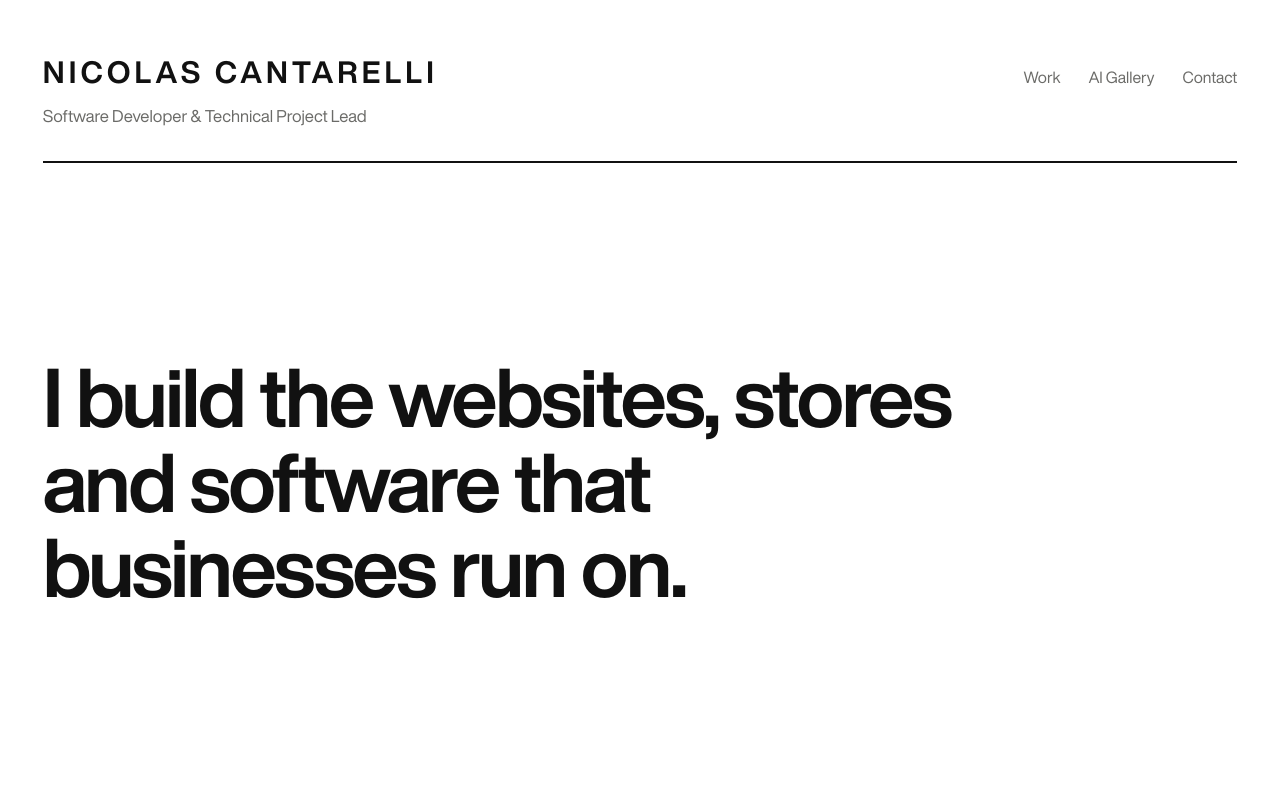
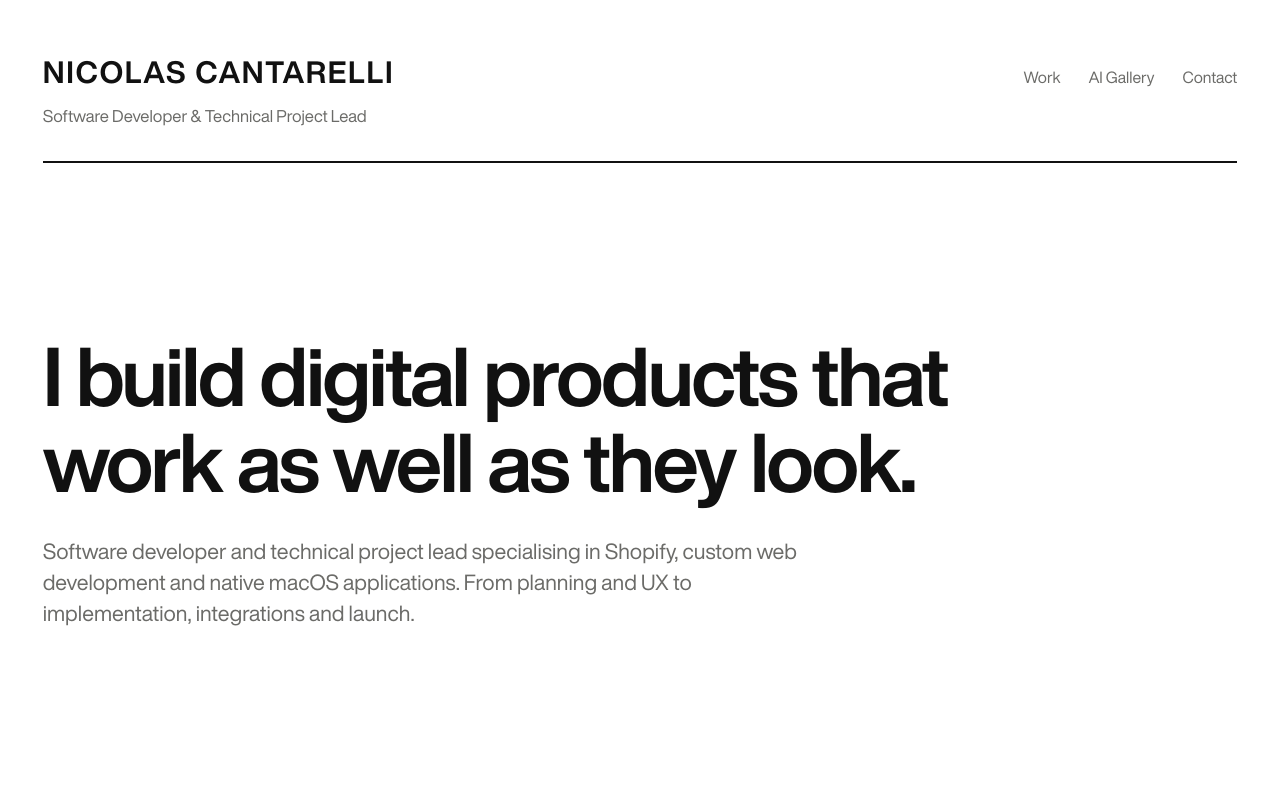
Before and after one commit to nicocantarelli/nicocantarelli-site, a website: page index.html in a window 1280 px wide. Shown: the top 800 px of the page. Drawn offline with Linux system fonts and the light colour scheme.

Commit message:
New hero copy with supporting line, tighter name tracking

```diff
--- a/index.html
+++ b/index.html
@@ -54,7 +54,7 @@
   .name {
     font-weight: 700;
     font-size: clamp(1.2rem, 3.4vw, 1.9rem);
-    letter-spacing: 0.14em;
+    letter-spacing: 0.06em;
     text-transform: uppercase;
     color: var(--ink);
     text-decoration: none;
@@ -73,12 +73,19 @@
   /* hero */
   .fold { min-height: 100vh; min-height: 100svh; display: flex; flex-direction: column; }
   .hero { flex: 1; display: flex; align-items: center; padding: 40px 0; border-bottom: none; }
-  .hero p {
+  .hero .hero-line {
     font-weight: 600;
     font-size: clamp(2rem, 6.4vw, 6rem);
     line-height: 1.04;
     letter-spacing: -0.03em;
     max-width: 17ch;
+  }
+  .hero .hero-sub {
+    margin-top: 32px;
+    font-size: 1.35rem;
+    line-height: 1.45;
+    color: var(--dim);
+    max-width: 58ch;
   }
 
   /* work index */
@@ -177,7 +184,10 @@
   </header>
 
   <section class="hero">
-    <p>I build the websites, stores and software that businesses run on.</p>
+    <div>
+      <p class="hero-line">I build digital products that work as well as they look.</p>
+      <p class="hero-sub">Software developer and technical project lead specialising in Shopify, custom web development and native macOS applications. From planning and UX to implementation, integrations and launch.</p>
+    </div>
   </section>
   </div>
 
```
Also changed, not shown: gallery.html (+1 -1 lines).
